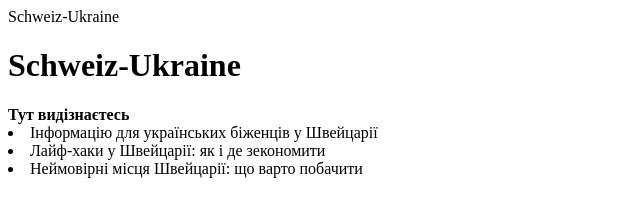
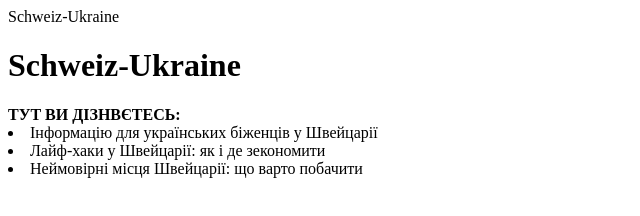
Before and after one commit to UlyanaKop/schweiz-ukraine, a plain HTML site: page index.html in a window 1280 px wide. Shown: the full height of the page, 0-640 px from the left. Drawn offline with Linux system fonts and the light colour scheme.

Commit message:
Update index.html

```diff
--- a/index.html
+++ b/index.html
@@ -7,7 +7,7 @@
     <h1>Schweiz-Ukraine</h1>
   </body>
   <div>
-  <b>Тут видізнаєтесь</b>
+  <b>ТУТ ВИ ДІЗНВЄТЕСЬ:</b>
     <ui>
       <li>Інформацію для українських біженців у Швейцарії</li>
       <li>Лайф-хаки у Швейцарії: як і де зекономити</li>
```
